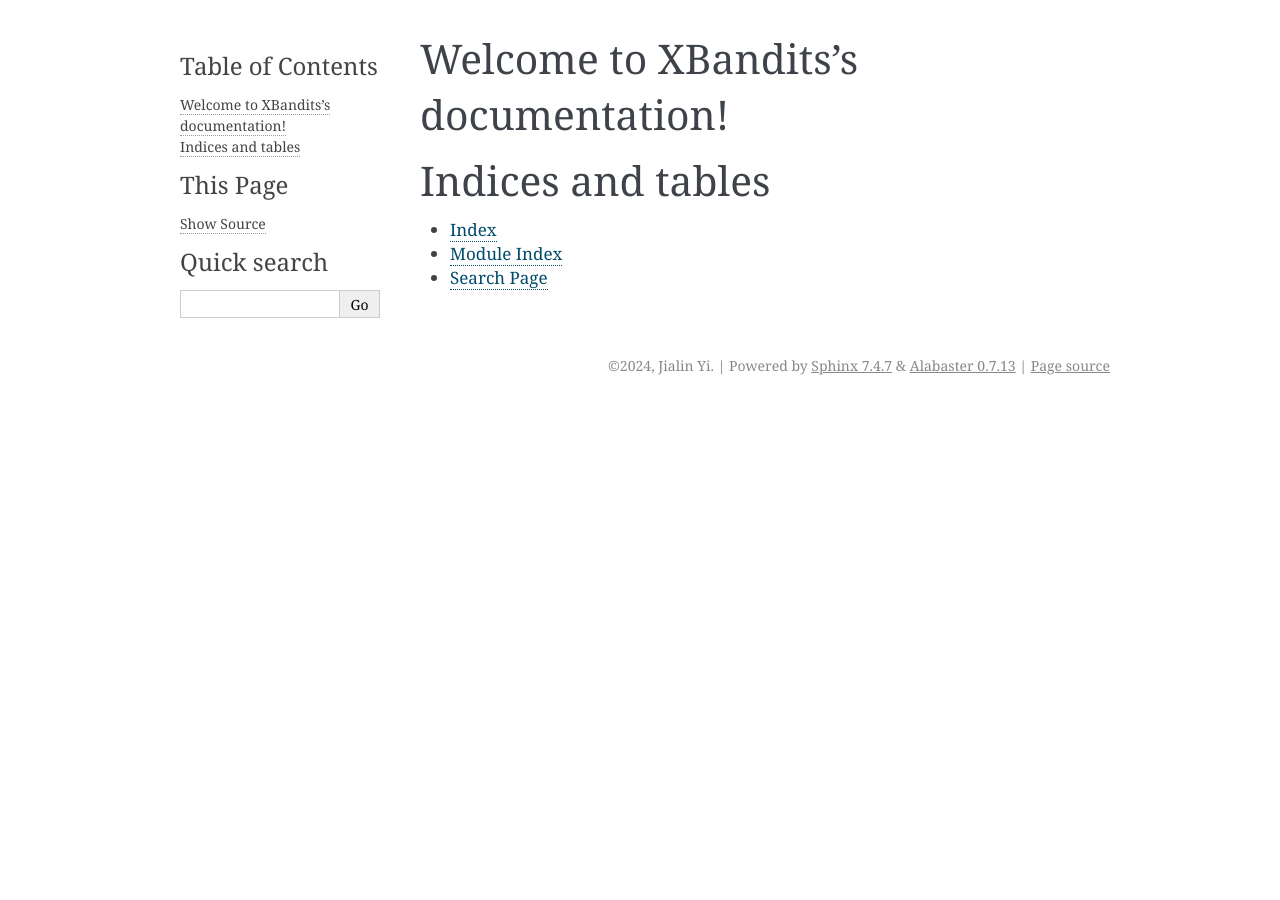
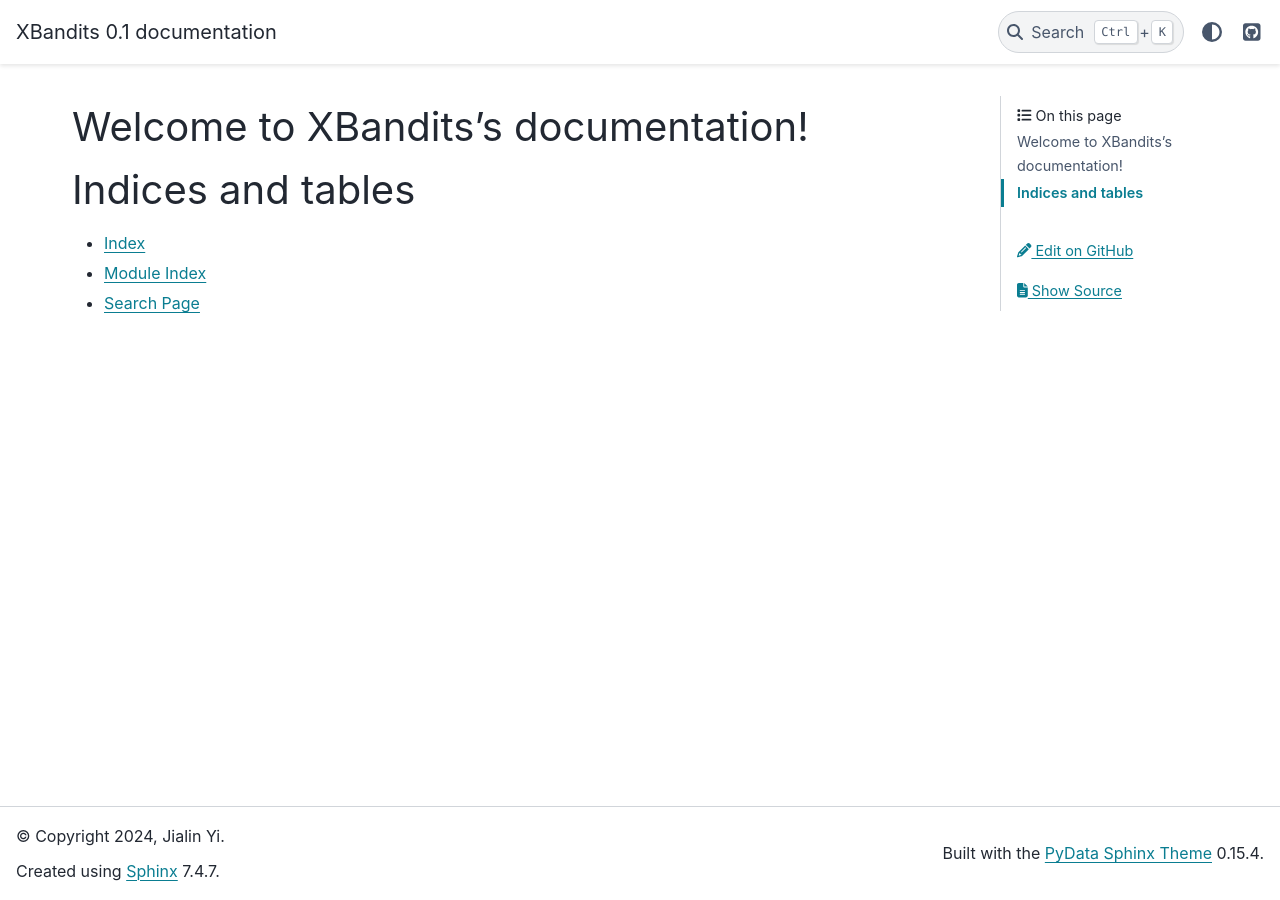
Before and after one commit to jialinyi94/fast-bandits, a Sphinx documentation site: the page built from docs/source/index.rst, in a window 1280 px wide. Built offline with Sphinx 7.4.7 and the PyData theme 0.15.4, drawn with Linux system fonts in a browser that asks for light colours.

Commit message:
refactor: Update Sphinx documentation configuration and files

```diff
--- a/docs/source/conf.py
+++ b/docs/source/conf.py
@@ -2,6 +2,10 @@
 #
 # For the full list of built-in configuration values, see the documentation:
 # https://www.sphinx-doc.org/en/master/usage/configuration.html
+import os
+import sys
+sys.path.insert(0, os.path.abspath('..'))
+
 
 # -- Project information -----------------------------------------------------
 # https://www.sphinx-doc.org/en/master/usage/configuration.html#project-information
@@ -14,15 +18,30 @@ release = '0.1'
 # -- General configuration ---------------------------------------------------
 # https://www.sphinx-doc.org/en/master/usage/configuration.html#general-configuration
 
-extensions = []
+extensions = [
+    'sphinx.ext.autodoc',
+    'sphinx.ext.napoleon',
+    'sphinx.ext.viewcode',
+    'numpydoc',
+]
+
 
 templates_path = ['_templates']
-exclude_patterns = []
+exclude_patterns = ['_build', 'Thumbs.db', '.DS_Store']
 
 
 
 # -- Options for HTML output -------------------------------------------------
 # https://www.sphinx-doc.org/en/master/usage/configuration.html#options-for-html-output
 
-html_theme = 'alabaster'
-html_static_path = ['_static']
+html_theme = 'pydata_sphinx_theme'
+html_theme_options = {
+    "github_url": "https://github.com/jialinyi94/xbandits",
+    "use_edit_page_button": True,
+}
+html_context = {
+    "github_user": "jialinyi94",
+    "github_repo": "xbandits",
+    "github_version": "master",
+    "doc_path": "docs",
+}
```
